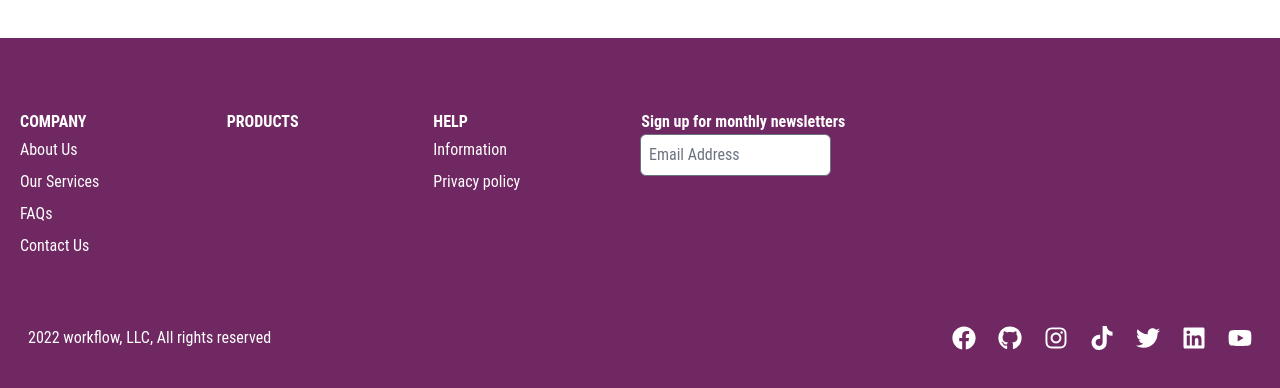
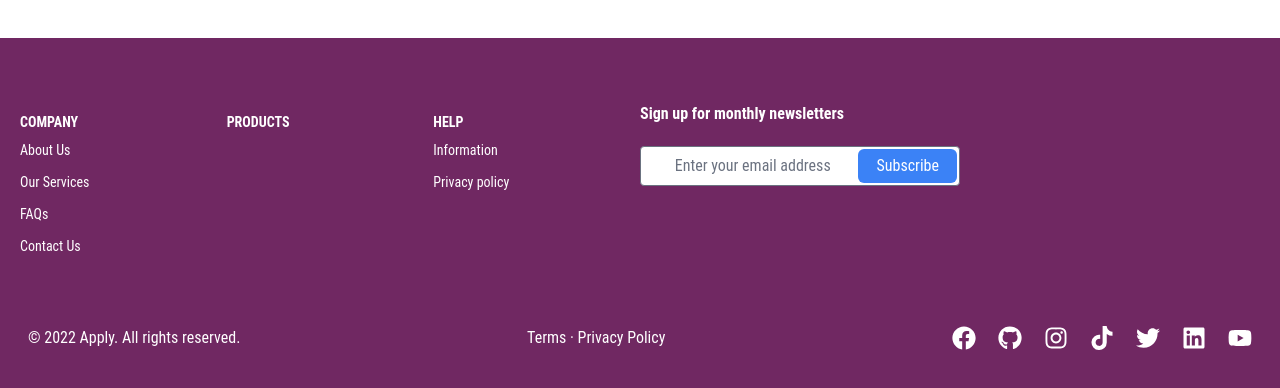
Before and after one commit to STRATIFI-Bravo-Startup-3/Stratifi-React, a React (Create React App) app in the folder stratifi-app/: page / in a window 1280 px wide. Shown: the part 782-1170 px from the top of the page. Built offline with nearby package versions, Linux system fonts and the light colour scheme.

Commit message:
Footer hot fix

```diff
--- a/stratifi-app/src/components/Footer.jsx
+++ b/stratifi-app/src/components/Footer.jsx
@@ -1,5 +1,5 @@
-import React from 'react'
-import{
+import React from "react";
+import {
   FaFacebook,
   FaGithub,
   FaInstagram,
@@ -7,47 +7,94 @@ import{
   FaYoutube,
   FaTiktok,
   FaLinkedin,
-} from 'react-icons/fa'
+} from "react-icons/fa";
+import MailchimpSubscribe from "./mailchimpSubscribe";
 
 const Footer = () => {
+  const url =
+    "https://app.us13.list-manage.com/subscribe/post?u=311327338697ce69baa12d960&amp;id=3f88d6e974&amp;f_id=00c297e2f0";
   return (
-
-    <div className='w-full mt-24 bg-[#702862] text-white py-8 px-2'>
-    <div className='max-w-[1240px] mx-auto grid grid-cols-2 md:grid-cols-6 boarded-b-2 border-white py-8'>
+    <div className="w-full mt-24 bg-[#702862] text-white py-8 px-4">
+      <div className="max-w-[1240px] mx-auto grid grid-cols-2 md:grid-cols-6 boarded-b-2 border-white py-8">
         <div>
-            <h6 className='font-bold uppercase pt-2 text-left'>Company</h6>
+          <h6
+            className="font-bold uppercase pt-2 text-left  hover:text-slate-300  active:text-slate-400 duration-300
+          text-sm cursor-pointer leading-6"
+          >
+            Company
+          </h6>
           <ul>
-                     <li className='py-1 text-left'>About Us</li>
-                     <li className='py-1 text-left'>Our Services</li>
-                     <li className='py-1 text-left'>FAQs</li>
-                     <li className='py-1 text-left '>Contact Us</li>
+            <li
+              className="py-1 text-left  hover:text-slate-300  active:text-slate-400 duration-300
+          text-sm cursor-pointer leading-6"
+            >
+              About Us
+            </li>
+            <li
+              className="py-1 text-left  hover:text-slate-300  active:text-slate-400 duration-300
+          text-sm cursor-pointer leading-6"
+            >
+              Our Services
+            </li>
+            <li
+              className="py-1 text-left  hover:text-slate-300  active:text-slate-400 duration-300
+          text-sm cursor-pointer leading-6"
+            >
+              FAQs
+            </li>
+            <li
+              className="py-1 text-left  hover:text-slate-300  active:text-slate-400 duration-300
+          text-sm cursor-pointer leading-6"
+            >
+              Contact Us
+            </li>
           </ul>
         </div>
 
         <div>
-                 <h6 className='font-bold uppercase pt-2 text-left'>Products</h6>
+          <h6
+            className="font-bold uppercase pt-2 text-left  hover:text-slate-300  active:text-slate-400 duration-300
+          text-sm cursor-pointer leading-6"
+          >
+            Products
+          </h6>
         </div>
 
         <div>
-                 <h6 className='font-bold uppercase pt-2 text-left'>Help</h6>
+          <h6
+            className="font-bold uppercase pt-2 text-left  hover:text-slate-300  active:text-slate-400 duration-300
+          text-sm cursor-pointer leading-6"
+          >
+            Help
+          </h6>
           <ul>
-                     <li className='py-1 text-left'>Information</li>
-                     <li className='py-1 text-left '>Privacy policy </li>
-
+            <li
+              className="py-1 text-left  hover:text-slate-300  active:text-slate-400 duration-300
+          text-sm cursor-pointer leading-6"
+            >
+              Information
+            </li>
+            <li
+              className="py-1 text-left  hover:text-slate-300  active:text-slate-400  duration-300
+          text-sm cursor-pointer leading-6"
+            >
+              Privacy policy{" "}
+            </li>
           </ul>
         </div>
 
-             <div className='cols-span-2 pt-8 md:pt-2'>
-                 <p className='font-bold  '>Sign up for monthly newsletters</p>
-                <form className='flex flex-col sm:flex-row'>
-                     <input className='w-full p-2 mr-4 rounded-md mb-4' type='email' placeholder='Email Address' />
-                </form>
+        <div className="flex-col">
+          <p className="font-bold  text-left">
+            Sign up for monthly newsletters
+          </p>
+          <MailchimpSubscribe url={url} />
         </div>
       </div>
 
-      <div className='flex flex-col max-w-[1240px] px-2 py-4 mx-auto justify-between sm:flex-row text-center text-white'>
-             <p className='py-4'> 2022 workflow, LLC, All rights reserved</p>
-             <div className='flex justify-between sm:w-[300px] pt-4 text-2xl'>
+      <div className="flex flex-col max-w-[1240px] px-2 py-4 mx-auto justify-between sm:flex-row text-center text-white">
+        <p className="py-4">© 2022 Apply. All rights reserved.</p>
+        <p className="py-4">Terms · Privacy Policy</p>
+        <div className="flex justify-between sm:w-[300px] pt-4 text-2xl">
           <FaFacebook />
           <FaGithub />
           <FaInstagram />
@@ -55,14 +102,10 @@ const Footer = () => {
           <FaTwitter />
           <FaLinkedin />
           <FaYoutube />
+        </div>
+      </div>
+    </div>
+  );
+};
 
-             </div>
-
-
-         </div>
-
-    </div>
-  )
-}
-
-export default Footer
+export default Footer;
--- a/stratifi-app/src/components/common/simpleForm.jsx
+++ b/stratifi-app/src/components/common/simpleForm.jsx
@@ -15,7 +15,7 @@ const SimpleForm = ({ status, message, className, style, onSubmitted }) => {
       <div className="flex form-input h-10 w-80 mt-5 rounded p-1" style={style}>
         <input
           ref={(node) => (input = node)}
-          className="border-0 p-0 focus:ring-0 w-0 grow text-center"
+          className="border-0 p-0 focus:ring-0 w-0 grow text-center text-black"
           type="email"
           placeholder="Enter your email address"
         />
```
Also changed, not shown: 1 other file (tests, documents, lock files or other folders). Lines whose indentation alone changed are shown as unchanged.
